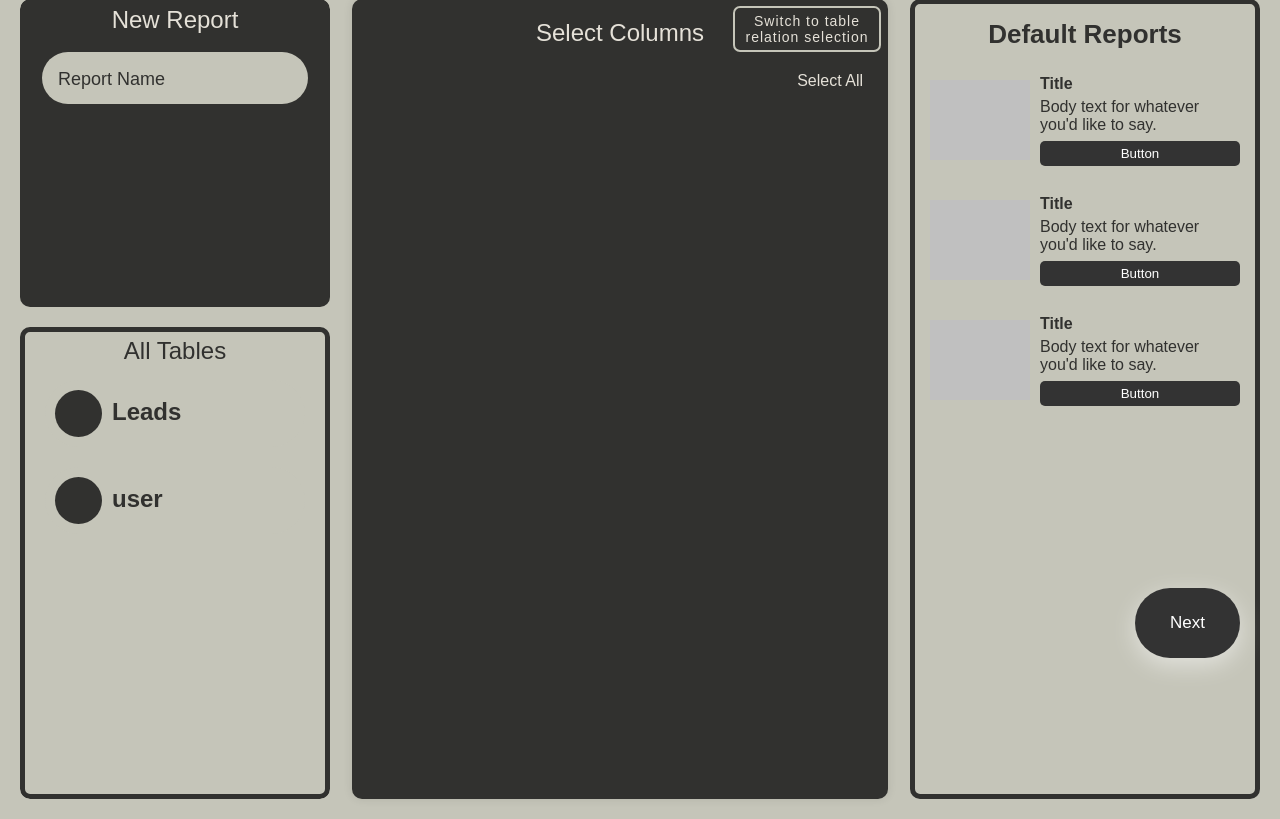
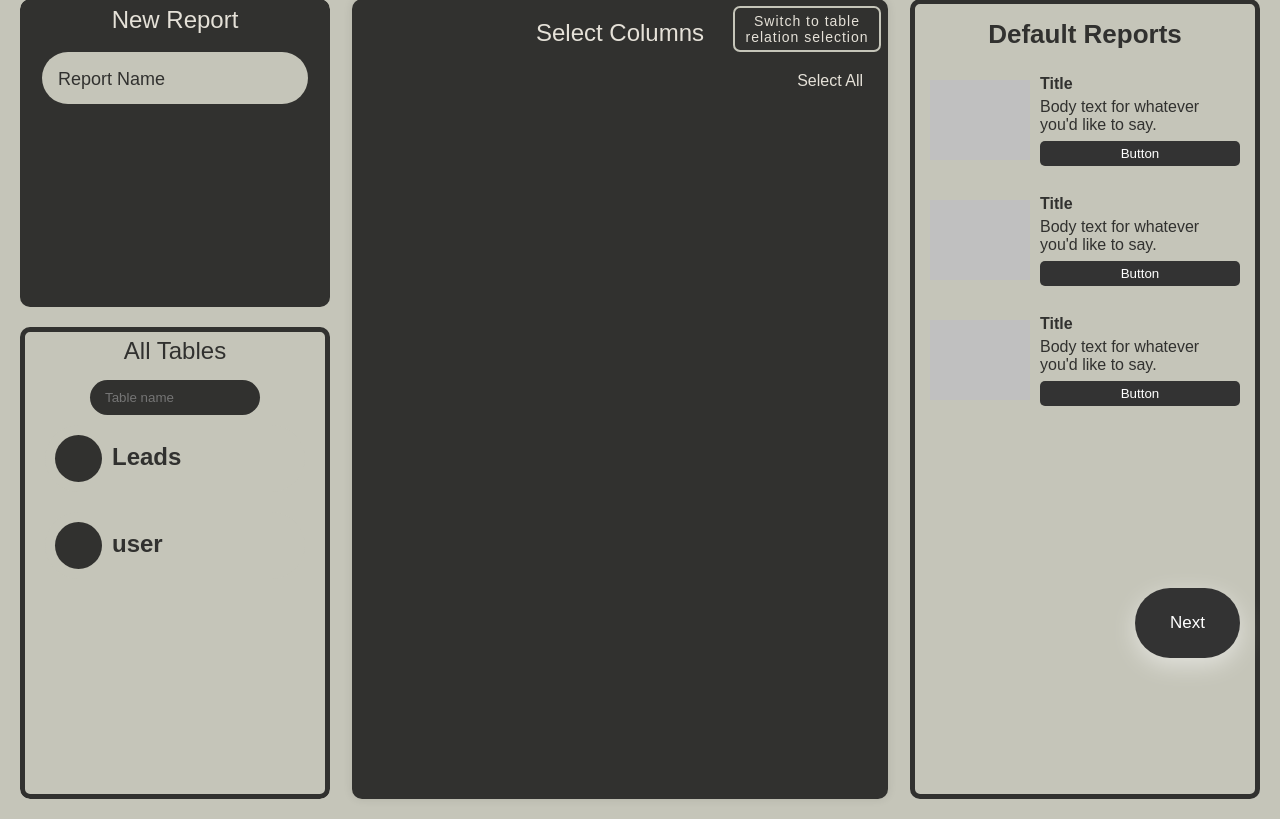
Before and after one commit to Ritvik2205/reports-dashboard, a Flask app: page /dashboard in a window 1280 px wide. Shown: the part 87-906 px from the top of the page. Run offline with Flask 3, Linux system fonts and the light colour scheme; some libraries are stand-ins or nearby versions; some web fonts are replaced.

Commit message:
adding table search

```diff
--- a/website/static/main.js
+++ b/website/static/main.js
@@ -133,6 +133,21 @@ $(document).ready(function() {
         }
     });
 
+    // Table card search
+    $('#tab1 .table-search-input').on('keyup', function() {
+        var nameValue = $(this).val().toUpperCase();
+        $('.card').each(function() {
+            var tableName = $(this).text().trim().toUpperCase();
+            var matchesName = (tableName.indexOf(nameValue) > -1 || nameValue === '');
+
+            if (matchesName) {
+                $(this).css('display', '').show();
+            }
+            else {
+                $(this).css('display', 'none').hide();
+            }
+        });
+    })
 
     // Date Range Picker
     var start = moment().subtract(29, 'days');
--- a/website/static/styles.css
+++ b/website/static/styles.css
@@ -391,8 +391,8 @@ body {
 }
 
 .report-name-input:focus {
-    outline: none;
-    box-shadow: 0 0 4px 2px var(--primary-color)
+    outline: 2px solid var(--primary-color);
+    outline-offset: 2px;
 
 }
 
@@ -424,6 +424,7 @@ body {
     display: flex;
     flex-direction: column;
     align-items: center;
+    overflow: scroll;
 }
 
 .subheading-left-panel {
@@ -434,6 +435,31 @@ body {
     display: flex;
     justify-content: center;
     color: var(--secondary-color );
+}
+
+.table-search {
+    width: 100%;
+    display: flex;
+    justify-content: center;
+}
+
+.table-search-input {
+    position: sticky;
+    margin-bottom: 10px;
+    background-color: var(--secondary-color);
+    color: var(--primary-color);
+    font-weight: 500;
+    border: none;
+    height: 25px;
+    width: 50%;
+    padding: 5px;
+    padding-left: 15px;
+    border-radius: 50px;
+}
+
+.table-search-input:focus {
+    outline: 2px solid var(--secondary-color);
+    outline-offset: 2px;
 }
 
 .card {
--- a/website/templates/dashboard.html
+++ b/website/templates/dashboard.html
@@ -20,6 +20,9 @@
             </div>
             <div class="cards-section">
                 <div class="subheading-left-panel">All Tables</div>
+                <div class="table-search">
+                    <input type="text" class="table-search-input" placeholder="Table name">
+                </div>
                 {% for table_name in table_names %}
                     <div class="card selectable {{ table_name }}" table-name="{{ table_name }}">
                         <div class="icon"></div>
```
